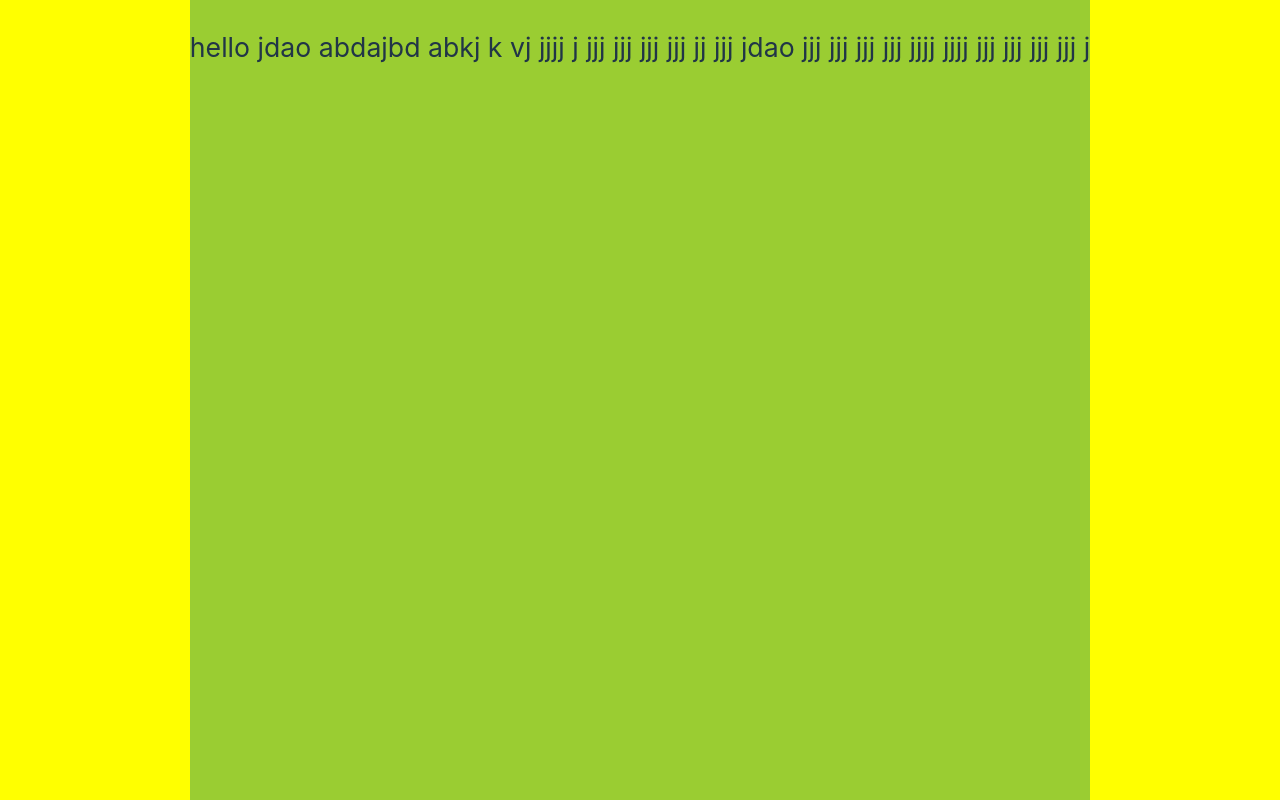
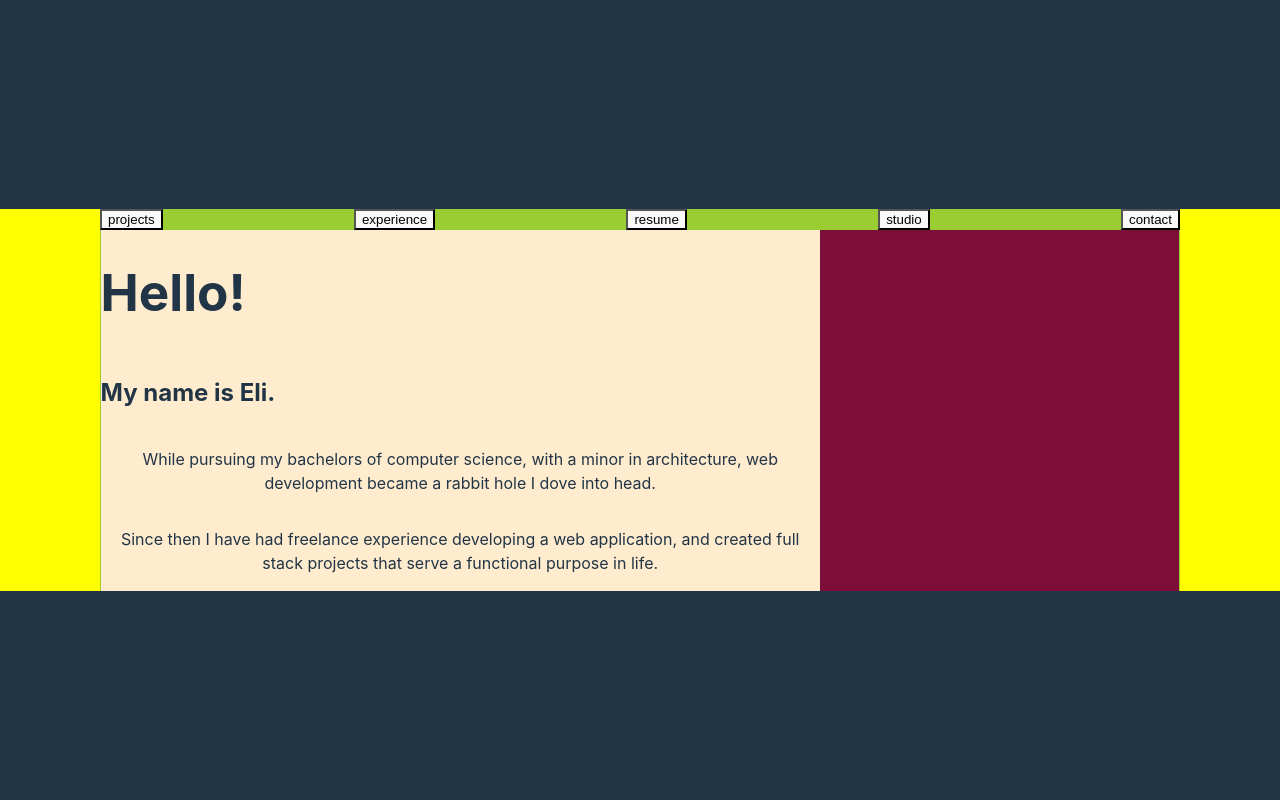
Before and after one commit to ecolijah/portfolio-webpage, a Vue app: page / in a window 1280 px wide. Shown: the top 800 px of the page. Built offline with nearby package versions, Linux system fonts and the light colour scheme.

Commit message:
progress

```diff
--- a/src/App.vue
+++ b/src/App.vue
@@ -1,5 +1,4 @@
 <script setup>
-import HelloWorld from './components/HelloWorld.vue'
 import Controller from './components/Controller.vue';
 </script>
 
--- a/src/components/Controller.vue
+++ b/src/components/Controller.vue
@@ -1,15 +1,19 @@
 <script setup>
+
+import Navbar from './Navbar.vue';
+import Landing from './Landing.vue';
+
 </script>
 
 <template>
     <div class="outer-container">
-        <div class="left-spacer"></div>
         <div class="inner-container">
-            <p>hello jdao abdajbd abkj k vj   jjjj j jjj jjj jjj jjj jj jjj jdao jjj
-                jjj jjj jjj jjjj jjjj jjj jjj jjj jjj j
-            </p>
+
+            <Navbar />
+            <Landing />
+
+
         </div>
-        <div class="right-spacer"></div>
     </div>
 
 
@@ -17,7 +21,6 @@
 <style scoped>
     .outer-container {
         min-width: 100vw;
-        min-height: 200vh;
         background-color: yellow;
         display: flex;
         flex-direction: row;
@@ -25,22 +28,12 @@
 
     }
 
-    .left-spacer {
-        display: flex;
-        min-width: auto;
-        background-color: aqua;
-
-    }
-
-    .right-spacer {
-        display: flex;
-        min-width: fill;
-        background-color: red;
-    }
 
     .inner-container {
         display: flex;
-        max-width: 1080px;
+        flex-direction: column;
+        align-items: center;
+        flex-basis: 1080px;
         background-color: yellowgreen;
 
     }
--- a/src/components/HelloWorld.vue
+++ /dev/null
@@ -1,40 +0,0 @@
-<script setup>
-import { ref } from 'vue'
-
-defineProps({
-  msg: String,
-})
-
-const count = ref(0)
-</script>
-
-<template>
-  <h1>{{ msg }}</h1>
-
-  <div class="card">
-    <button type="button" @click="count++">count is {{ count }}</button>
-    <p>
-      Edit
-      <code>components/HelloWorld.vue</code> to test HMR
-    </p>
-  </div>
-
-  <p>
-    Check out
-    <a href="https://vuejs.org/guide/quick-start.html#local" target="_blank"
-      >create-vue</a
-    >, the official Vue + Vite starter
-  </p>
-  <p>
-    Install
-    <a href="https://github.com/vuejs/language-tools" target="_blank">Volar</a>
-    in your IDE for a better DX
-  </p>
-  <p class="read-the-docs">Click on the Vite and Vue logos to learn more</p>
-</template>
-
-<style scoped>
-.read-the-docs {
-  color: #888;
-}
-</style>
--- /dev/null
+++ b/src/components/Landing.vue
@@ -0,0 +1,51 @@
+<script setup>
+</script>
+
+<template>
+    <div class="landing">
+
+        <div class="landing-text">
+            <h1>Hello!</h1>
+            <h2>My name is Eli.</h2>
+            <p>While pursuing my  bachelors of computer science, with a minor in architecture,
+                web  development became a rabbit hole I dove into head.</p>
+            <p>Since  then I have had freelance experience developing a web application,
+                and  created full stack projects that serve a functional purpose in life.</p>
+        </div>
+
+        <div class="landing-image">
+            <!-- <img src="../assets/aboutme-pic.png" alt="aboutmepic"/> -->
+        </div>
+
+    </div>
+</template>
+
+<style scoped>
+
+    .landing {
+        display: flex;
+        flex-direction: row;
+        /* justify-content: flex-start; */
+        /* align-items: flex-start; */
+        background-color: rgb(124, 14, 56);
+        flex-basis: 200px 400px;
+    }
+
+    .landing-text {
+        display: flex;
+        flex-direction: column;
+        justify-content: flex-start;
+        align-items: flex-start;
+        background-color: blanchedalmond;
+    }
+    .landing-image {
+        display: flex;
+        width: 50%;
+    }
+
+    .img {
+        max-width: 100%;
+        object-fit: contain;
+        max-height: 100%;
+    }
+</style>
--- /dev/null
+++ b/src/components/Navbar.vue
@@ -0,0 +1,23 @@
+<script setup>
+</script>
+
+<template>
+    <div class="navbar">
+        <button>projects</button>
+        <button>experience</button>
+        <button>resume</button>
+        <button>studio</button>
+        <button>contact</button>
+    </div>
+</template>
+
+<style scoped>
+
+    .navbar {
+        display: flex;
+        flex-direction: row;
+        width: 100%;
+        justify-content: space-between;
+    }
+
+</style>
```
Also changed, not shown: 1 other file (tests, documents, lock files or other folders).
